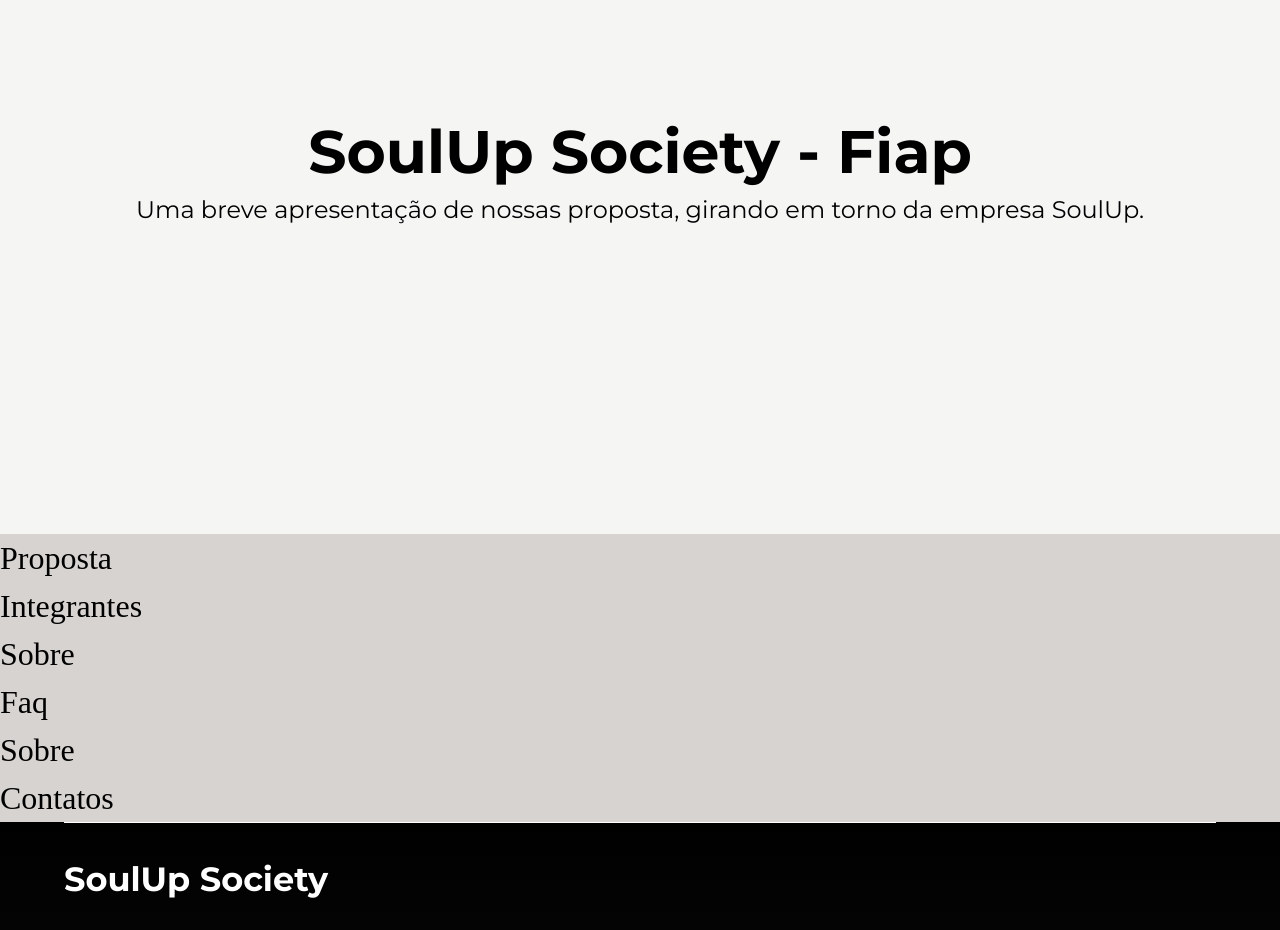
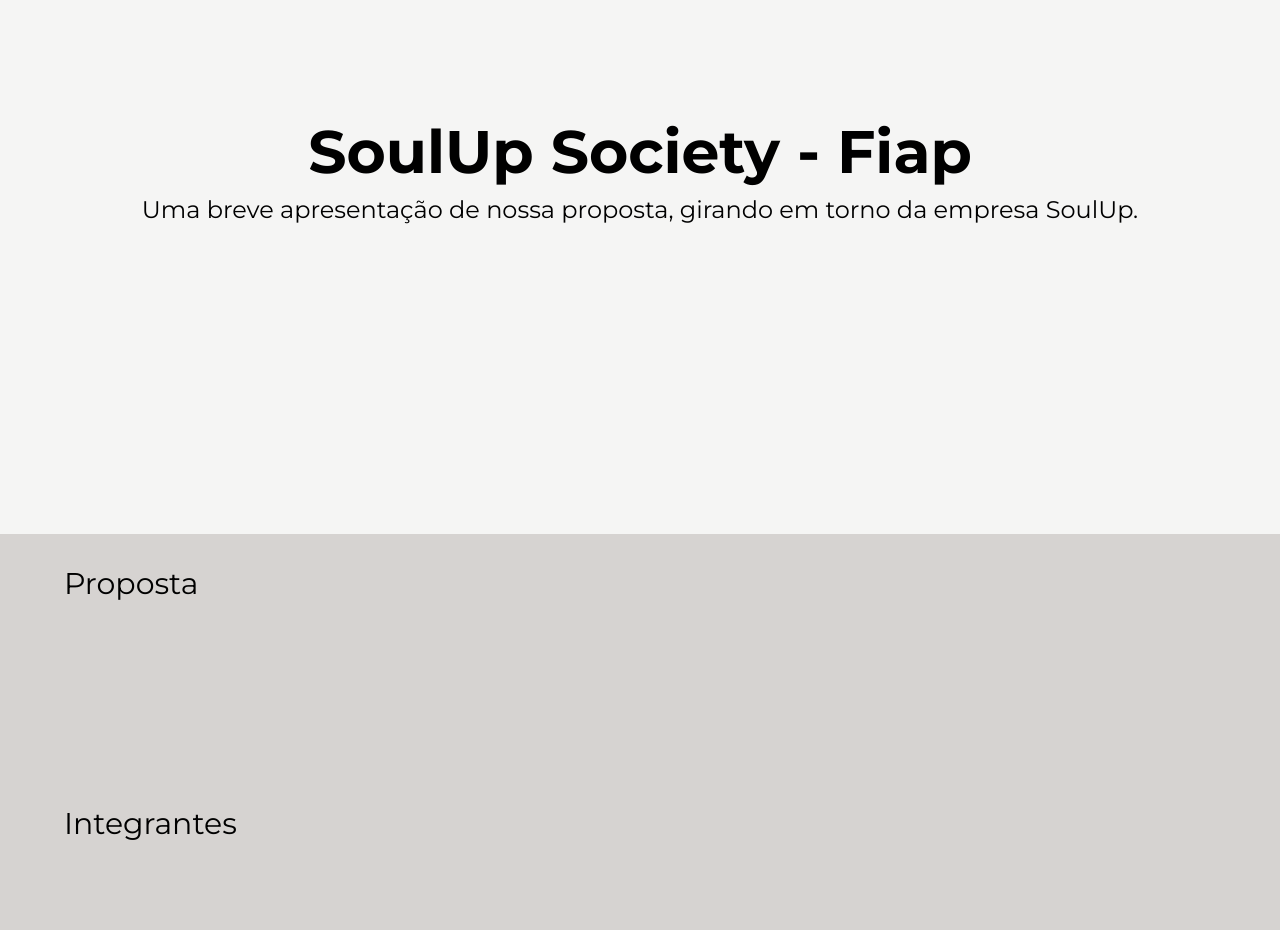
Before and after one commit to SoulUp-Society-Trabalhos/1--Challenge-2--semestre, a React (Vite) app in the folder soulup-society/: page / in a window 1280 px wide. Shown: the part 300-1230 px from the top of the page. Built offline with nearby package versions, Linux system fonts and the light colour scheme.

Commit message:
feat: finalmente consegui usar padding propriamente

```diff
--- a/soulup-society/src/routes/Home/index.tsx
+++ b/soulup-society/src/routes/Home/index.tsx
@@ -1,40 +1,39 @@
 export default function Home() {
   return (
-    <main className="conteudo">
+    <main>
       <section className="min-h-[90vh] bg-stone-100 font-montserrat flex flex-col items-center justify-center">
         <div className="text-center flex flex-col gap-3">
-          <h1 className="text-6xl font-montserrat font-bold mb-6">
+          <h1 className="text-6xl font-bold mb-6">
             SoulUp Society - Fiap
           </h1>
 
-          <div className="text-2xl">
-            <p>
-              Uma breve apresentação de nossas proposta, girando em torno da
-              empresa SoulUp.
-            </p>
-          </div>
+          <p className="text-2xl">
+            Uma breve apresentação de nossa proposta, girando em torno da
+            empresa SoulUp.
+          </p>
         </div>
       </section>
 
       <section className="bg-stone-300 py-8 px-[5%]">
-        <section className="py-8 px-[5%]">
-          <h2>Proposta</h2>
-        </section>
-        <section className="py-8 px-[5%]">
-          <h2>Integrantes</h2>
-        </section>
-        <section className="py-8 px-[5%]">
-          <h2>Sobre</h2>
-        </section>
-        <section className="py-8 px-[5%]">
-          <h2>Faq</h2>
-        </section>
-        <section className="py-8 px-[5%]">
-          <h2>Sobre</h2>
-        </section>
-        <section className="py-8 px-[5%]">
-          <h2>Contatos</h2>
-        </section>
+        <div className="py-8! px-[5%]! min-h-[30vh]">
+          <h2 className="text-3xl">Proposta</h2>
+        </div>
+
+        <div className="py-8! px-[5%]! min-h-[30vh]">
+          <h2 className="text-3xl">Integrantes</h2>
+        </div>
+
+        <div className="py-8! px-[5%]! min-h-[30vh]">
+          <h2 className="text-3xl">Sobre</h2>
+        </div>
+
+        <div className="py-8! px-[5%]! min-h-[30vh]">
+          <h2 className="text-3xl">FAQ</h2>
+        </div>
+
+        <div className="py-8 px-[5%]! min-h-[30vh]">
+          <h2 className="text-3xl">Contatos</h2>
+        </div>
       </section>
     </main>
   );
--- a/soulup-society/src/styles/globals.css
+++ b/soulup-society/src/styles/globals.css
@@ -1,19 +1,21 @@
 @import url("https://fonts.googleapis.com/css2?family=Montserrat:wght@400;500;600;700&display=swap");
+
 @import "tailwindcss";
+
+@theme {
+  --font-montserrat: "Montserrat", sans-serif;
+}
 
 @layer base {
   * {
-    margin: 0;
-    padding: 0;
     box-sizing: border-box;
-    font-size: 100%;
-    font-weight: normal;
   }
+
   body {
     width: 100vw;
     height: 100vh;
-    font-family: Poppins;
-    font-size: 2rem;
+    font-family: "Montserrat", sans-serif;
+    font-size: 1rem;
     overflow-x: hidden;
   }
 
@@ -30,7 +32,3 @@
     color: inherit;
   }
 }
-
-@theme {
-  --font-montserrat: "Montserrat", sans-serif;
-}
```
Also changed, not shown: 2 other files (tests, documents, lock files or other folders).
